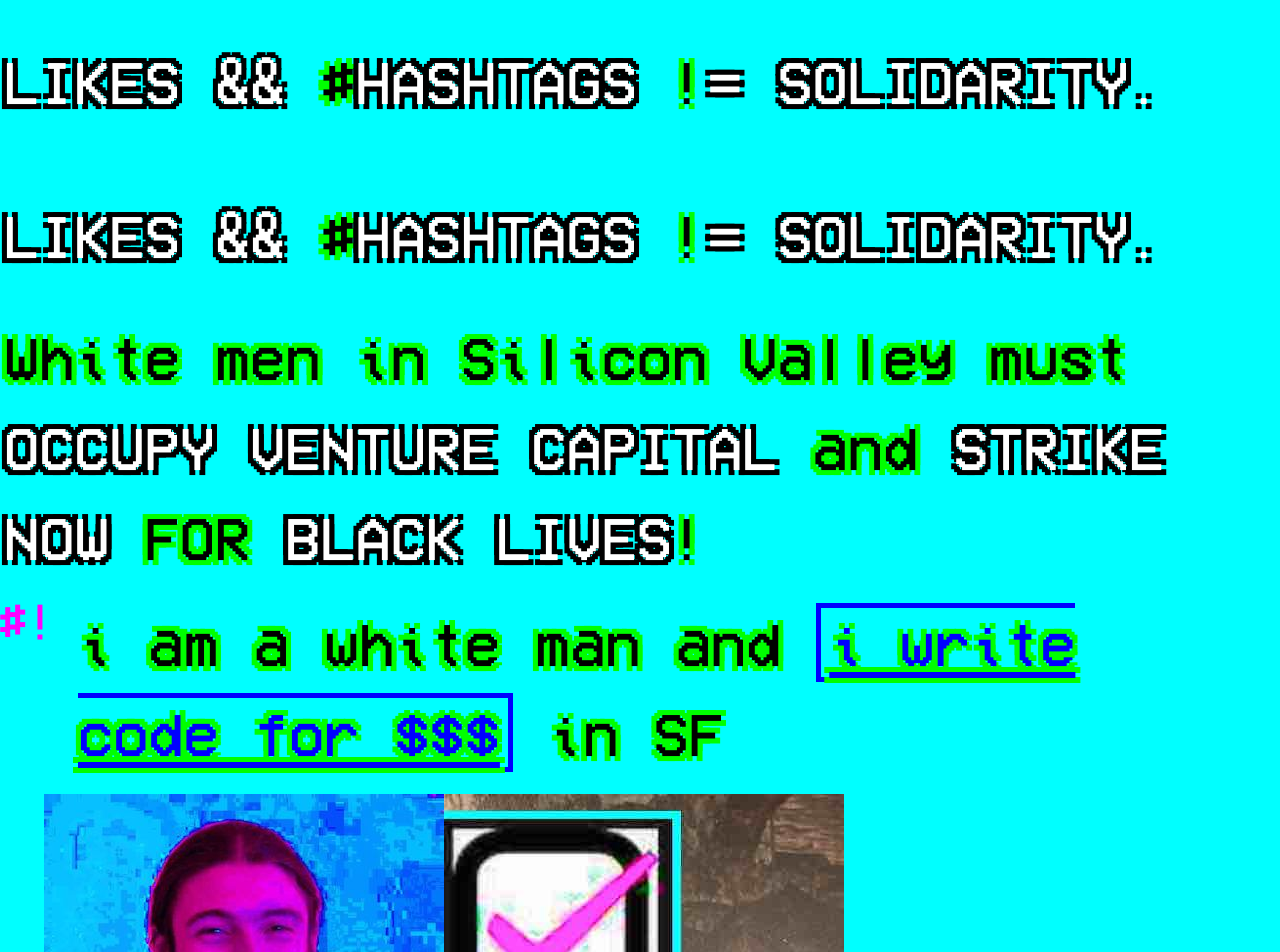
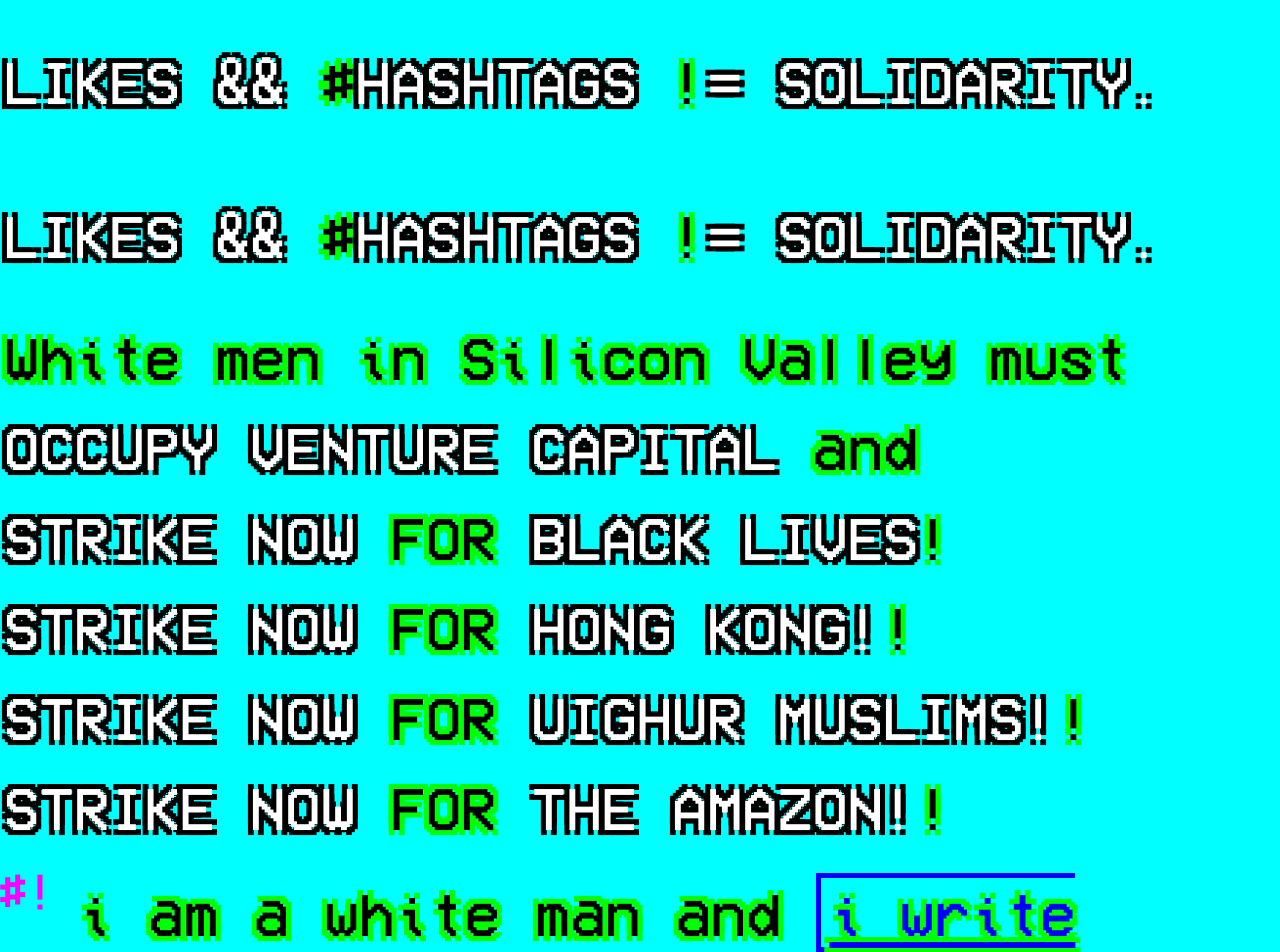
Before and after one commit to TheDripper/notusedyet, a Nuxt app: page / in a window 1280 px wide. Shown: the top 952 px of the page. Built offline with nearby package versions, Linux system fonts and the light colour scheme.

Commit message:
STRIKE NOW

```diff
--- a/pages/index.vue
+++ b/pages/index.vue
@@ -3,7 +3,11 @@
     <div class="slide p-1">
       <h3 class="shadow uppercase blink">likes &amp;&amp; <span class="black">#</span>hashtags <span class="black">!</span>= solidarity.</h3>
     <h3 class="shadow uppercase blink">likes &amp;&amp; <span class="black">#</span>hashtags <span class="black">!</span>= solidarity.</h3>
-    <h1 class="shadow"><span class="black">White men in Silicon Valley must</span> <span class="uppercase">Occupy Venture Capital</span> <span class="black"> and</span> <span class="uppercase">STRIKE NOW</span> <span class="black">FOR</span> BLACK LIVES<span class="black blink">!</span></h1>
+    <h1 class="shadow"><span class="black">White men in Silicon Valley must</span> <span class="uppercase">Occupy Venture Capital</span> <span class="black"> and</span></h1>
+    <h1 class="shadow"><span class="uppercase">STRIKE NOW</span> <span class="black">FOR</span> BLACK LIVES<span class="black blink">!</span></h1>
+    <h1 class="shadow"><span class="uppercase">STRIKE NOW</span> <span class="black">FOR</span> HONG KONG!<span class="black blink">!</span></h1>
+    <h1 class="shadow"><span class="uppercase">STRIKE NOW</span> <span class="black">FOR</span> UIGHUR MUSLIMS!<span class="black blink">!</span></h1>
+    <h1 class="shadow"><span class="uppercase">STRIKE NOW</span> <span class="black">FOR</span> THE AMAZON!<span class="black blink">!</span></h1>
     <ul id="why_white_men_need_to_occupy_venture_capital">
       <li><h3 class="shadow"><span class="black ">i am a white man and <a href="https://www.google.com/search?q=average+salary+front+end+engineer&rlz=1C5CHFA_enUS847US847&oq=average+salary+front+end+engineer&aqs=chrome.0.69i59l2j0l2.5466j0j7&sourceid=chrome&ie=UTF-8" target="_blank">i write code for $$$</a> in SF</span></h3></li>
       <div class="relative">
```
Also changed, not shown: 2 other files (tests, documents, lock files or other folders).
